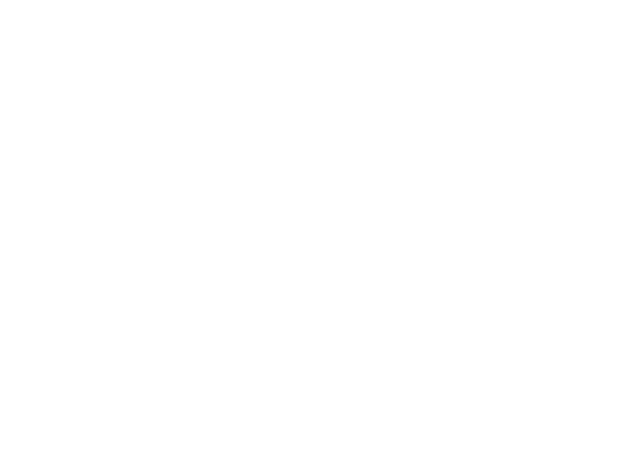
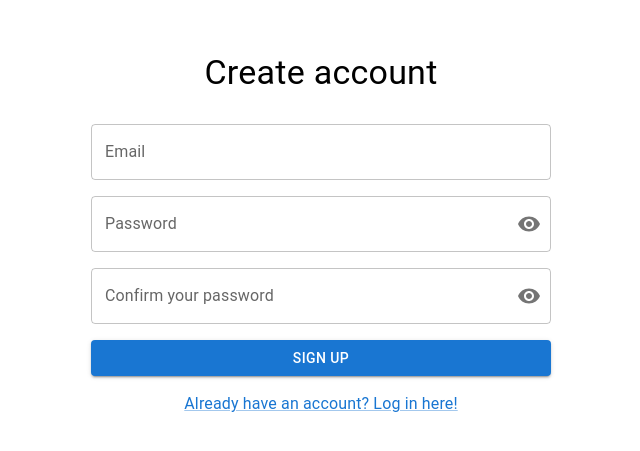
Before and after one commit to rafaeelnunesf/mini-test-react, a React (Create React App) app: page / in a window 1280 px wide. Shown: the part 191-642 px from the top of the page, without its empty margins (319-959 px from the left). Built offline with nearby package versions, Linux system fonts and the light colour scheme; the HTML template or start-up script is replaced by a standard one.

Commit message:
feat: SignUp page and styles

```diff
--- a/src/App.js
+++ b/src/App.js
@@ -1,5 +1,15 @@
+import { BrowserRouter, Route, Routes } from "react-router-dom";
+
+import SignUp from "./pages/signUp/signUp";
+
 function App() {
-  return <div></div>;
+  return (
+    <BrowserRouter>
+      <Routes>
+        <Route path="/" element={<SignUp />} />
+      </Routes>
+    </BrowserRouter>
+  );
 }
 
 export default App;
--- /dev/null
+++ b/src/pages/signUp/signUp.js
@@ -0,0 +1,58 @@
+import { TextField, Typography, Link, Button } from "@mui/material";
+import { Box } from "@mui/system";
+import { useState } from "react";
+import { Link as RouterLink } from "react-router-dom";
+import Form from "../../components/Form";
+import PasswordInput from "../../components/PasswordInput";
+import { styles } from "./styles";
+
+function SignUp() {
+  const [formData, setFormData] = useState({
+    email: "",
+    password: "",
+    passwordConfirmation: "",
+  });
+  function handleInputChange(e) {
+    setFormData({ ...formData, [e.target.name]: e.target.value });
+  }
+  return (
+    <Form>
+      <Box sx={styles.container}>
+        <Typography sx={styles.title} variant="h4" component="h1">
+          Create account
+        </Typography>
+        <TextField
+          name="email"
+          sx={styles.input}
+          label="Email"
+          type="email"
+          variant="outlined"
+          onChange={handleInputChange}
+          value={formData.email}
+        />
+        <PasswordInput
+          name="password"
+          sx={styles.input}
+          label="Password"
+          onChange={handleInputChange}
+          value={formData.password}
+        />
+        <PasswordInput
+          name="passwordConfirmation"
+          sx={styles.input}
+          label="Confirm your password"
+          onChange={handleInputChange}
+          value={formData.passwordConfirmation}
+        />
+        <Button variant="contained" type="submit" sx={{ marginBottom: "16px" }}>
+          Sign Up
+        </Button>
+        <Link component={RouterLink} to="/login">
+          <Typography>Already have an account? Log in here!</Typography>
+        </Link>
+      </Box>
+    </Form>
+  );
+}
+
+export default SignUp;
--- /dev/null
+++ b/src/pages/signUp/styles.js
@@ -0,0 +1,18 @@
+export const styles = {
+  container: {
+    marginTop: "180px",
+    width: "460px",
+    display: "flex",
+    flexDirection: "column",
+    textAlign: "center",
+  },
+  title: { marginBottom: "30px" },
+  dividerContainer: {
+    display: "flex",
+    alignItems: "center",
+    gap: "8px",
+    marginTop: "16px",
+    marginBottom: "26px",
+  },
+  input: { marginBottom: "16px" },
+};
```
